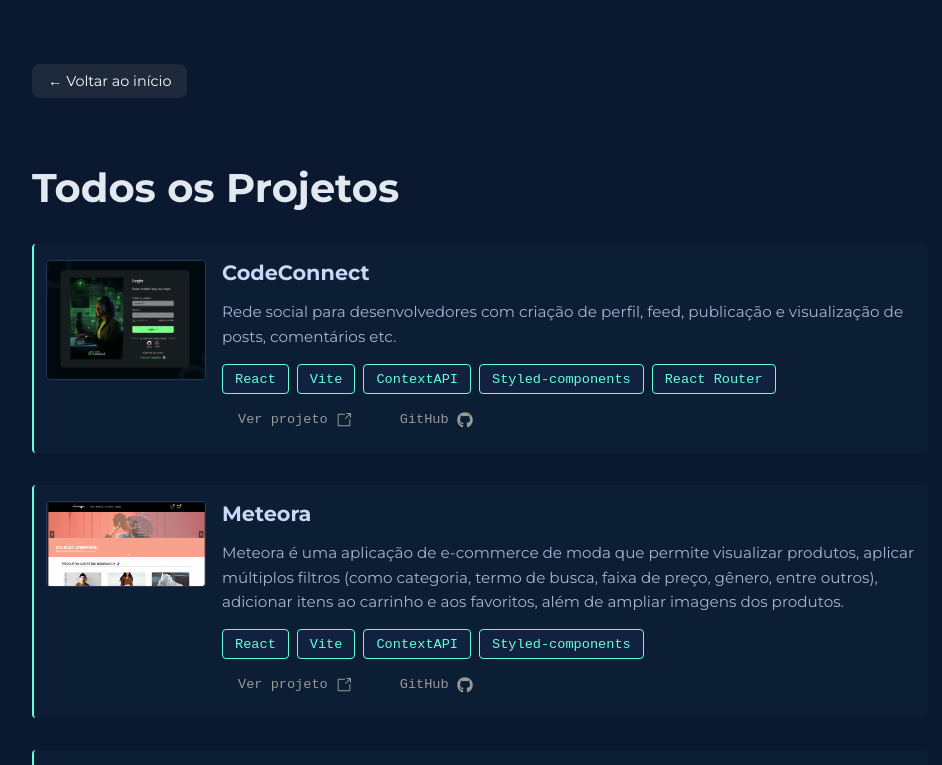
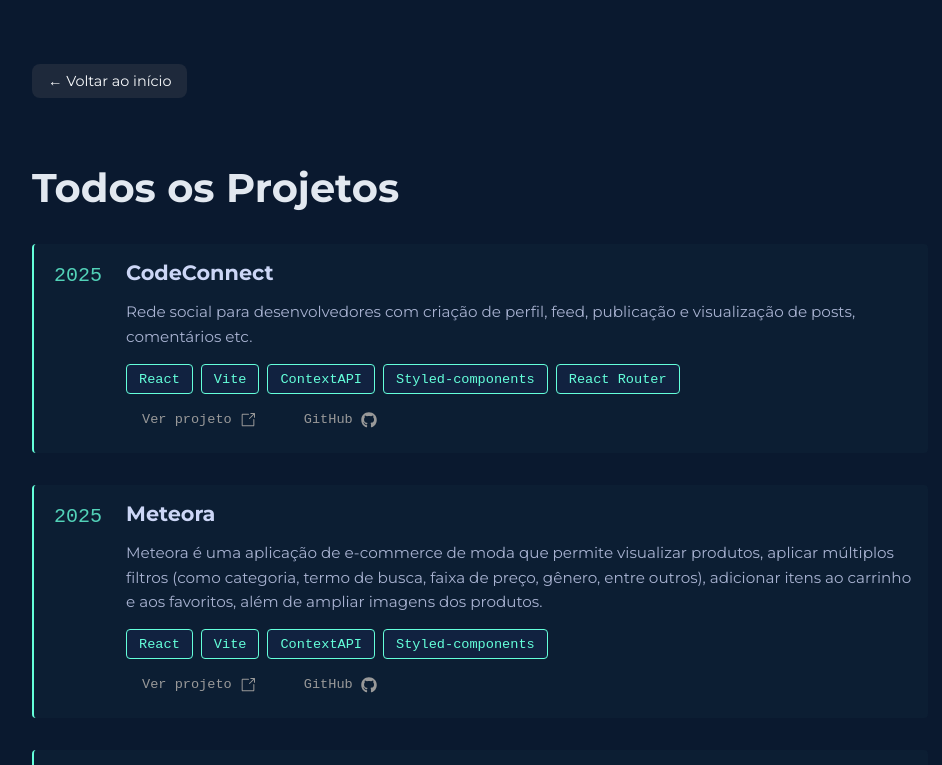
Before and after one commit to danielcoosta1/meu-portfolio, a React (Vite) app: page /projetos in a window 1280 px wide. Shown: the top 765 px of the page, without its empty margins (160-1102 px from the left). Built offline with nearby package versions, Linux system fonts and the light colour scheme.

Commit message:
Adicionando uma props para mostrar o ano quando estiver na pagina de lista de projetos

```diff
--- a/src/components/ListaDeProjetos/index.jsx
+++ b/src/components/ListaDeProjetos/index.jsx
@@ -10,12 +10,16 @@ import {
   Imagem,
   WrapperImagem,
   LinkEstilizado,
+  AnoProjeto,
 } from "./style";
 
 import { GoLinkExternal } from "react-icons/go";
 import { FaGithub } from "react-icons/fa";
 
-export default function ListaDeProjetos({ apenasDestaques = false }) {
+export default function ListaDeProjetos({
+  apenasDestaques = false,
+  mostrarAno = false,
+}) {
   const [projetos, setProjetos] = useState([]);
 
   useEffect(() => {
@@ -34,12 +38,17 @@ export default function ListaDeProjetos({ apenasDestaques = false }) {
     <Lista>
       {projetos.map((projeto, index) => (
         <Projeto key={index}>
+          {mostrarAno && <AnoProjeto>{projeto.ano}</AnoProjeto>}
+
+          {!mostrarAno && (
             <WrapperImagem>
               <Imagem
                 src={projeto.imagem}
                 alt={`Thumb do projeto ${projeto.nome}`}
               />
             </WrapperImagem>
+          )}
+
           <div>
             <Nome>{projeto.nome}</Nome>
             <Descricao>{projeto.descricao}</Descricao>
--- a/src/components/ListaDeProjetos/style.js
+++ b/src/components/ListaDeProjetos/style.js
@@ -78,8 +78,19 @@ export const Projeto = styled.div`
     box-shadow: 0 0 10px rgba(100, 255, 218, 0.3),
       0 0 20px rgba(100, 255, 218, 0.2), 0 0 30px rgba(100, 255, 218, 0.1);
   }
+`;
+export const AnoProjeto = styled.div`
+  color: #64ffda;
+  font-family: "Fira Code", monospace;
+  font-size: 1.25rem;
+  padding: 0.25rem 0.5rem;
 
+  border-radius: 4px;
+  opacity: 0.8;
 
+  @media (max-width: 768px) {
+    font-size: 1rem;
+  }
 `;
 
 export const WrapperImagem = styled.div`
@@ -87,7 +98,6 @@ export const WrapperImagem = styled.div`
   flex-shrink: 0;
 
   @media (max-width: 768px) {
-
     width: 100%;
     max-width: 150px; /* <- Limita a largura da imagem em mobile */
   }
--- a/src/pages/Projetos/index.jsx
+++ b/src/pages/Projetos/index.jsx
@@ -7,7 +7,7 @@ export default function PaginaProjetos() {
     <Container>
       <VoltarHome />
       <Titulo>Todos os Projetos</Titulo>
-      <ListaDeProjetos />
+      <ListaDeProjetos mostrarAno />
     </Container>
   );
 }
```
Lines whose indentation alone changed are shown as unchanged.
